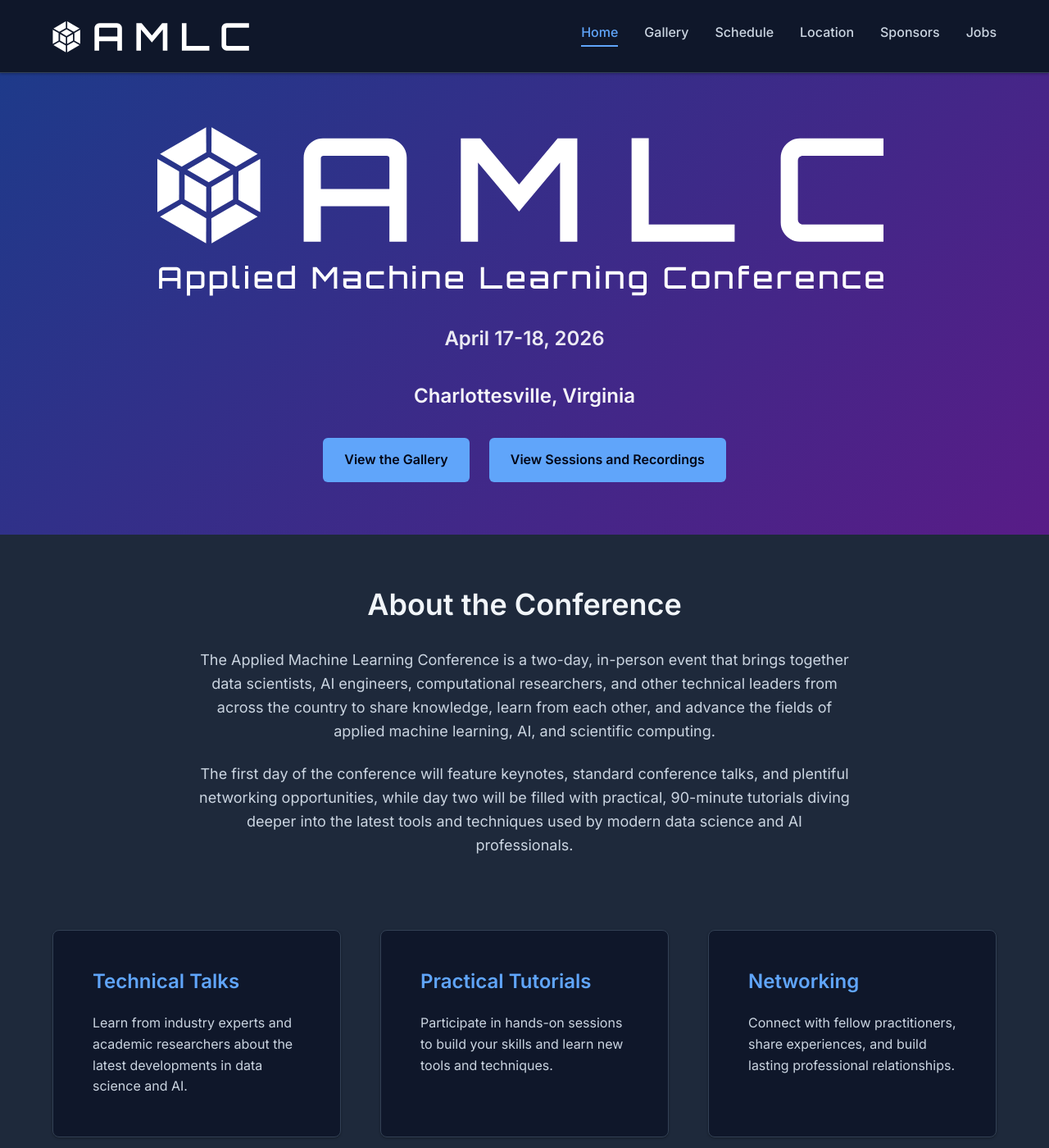
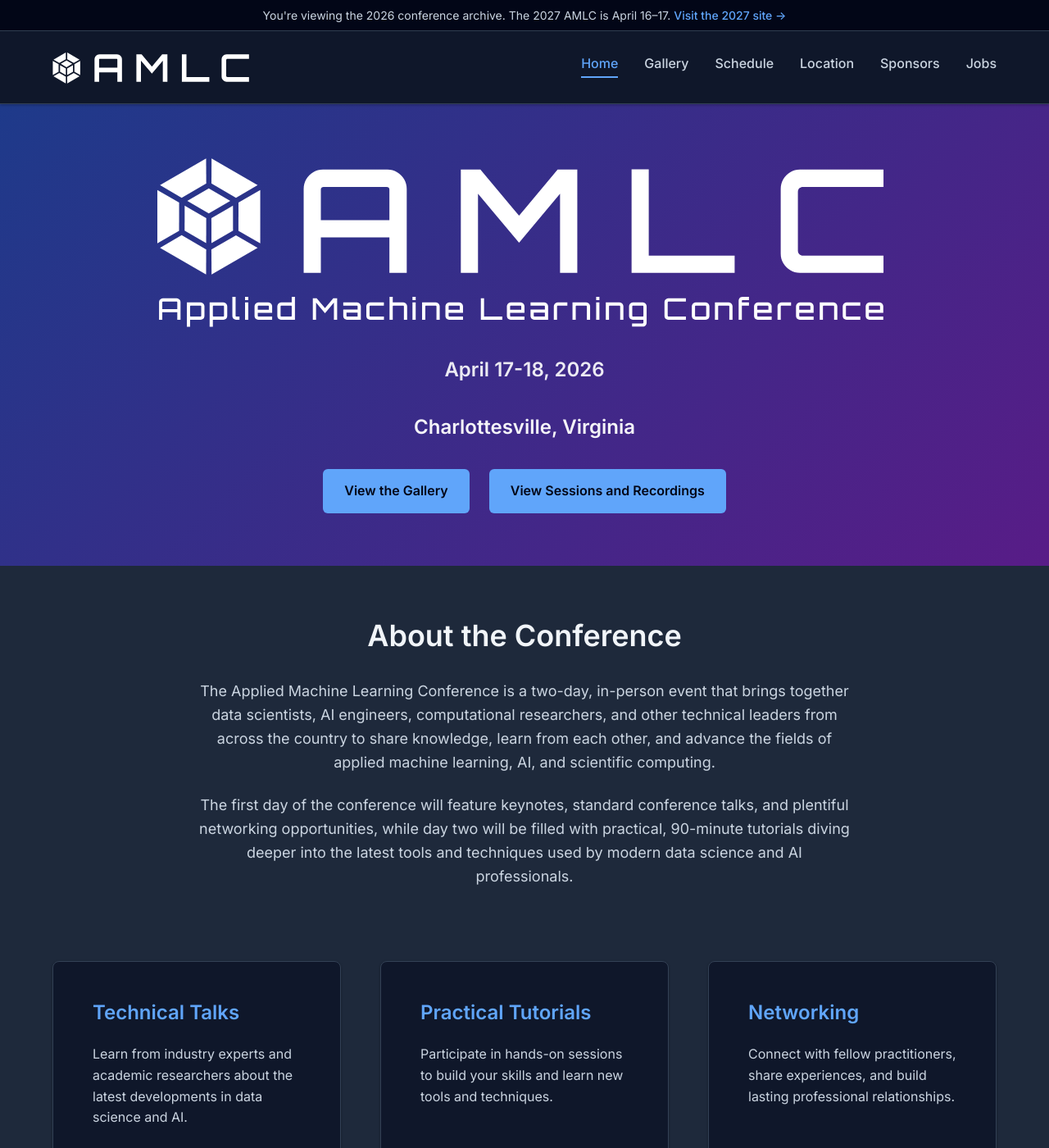
Before and after one commit to pwharrison/amlc-website, a Jekyll site: the page built from 2026/index.md, in a window 1280 px wide and 1400 px high. Shown: the whole window at 82% size. Built offline with Jekyll 4.4.1, drawn with Linux system fonts in a browser that asks for light colours; comment, search, counter and statistics services are not loaded.

Commit message:
add sticky archive banner to the 2026 site linking to 2027
Co-Authored-By: Claude Opus 5.5 <noreply@anthropic.com>

```diff
--- a/_config.yml
+++ b/_config.yml
@@ -24,6 +24,12 @@ description: >-
   The Applied Machine Learning Conference is a two-day, in-person event that brings together data scientists, AI engineers, computational researchers, and other technical leaders to share knowledge, learn from each other, and advance the fields of applied machine learning, AI, and scientific computing.
 social_description: A two-day conference bringing together data scientists, AI engineers, and ML practitioners in Charlottesville, VA. April 16-17, 2027.
 social_image: /assets/images/social-card-2027.png
+# The upcoming conference. Archive banners on past years' sites link here,
+# so update this once each year when the new site launches.
+current_conference:
+  year: 2027
+  dates: April 16–17
+  url: /2027/
 baseurl: ""
 url: "https://appliedml.us"
 
--- a/_includes/header-2026.html
+++ b/_includes/header-2026.html
@@ -1,3 +1,9 @@
+{% assign current = site.current_conference %}
+<div class="site-top">
+<div class="archive-banner" role="note">
+  <p>You're viewing the 2026 conference archive. <span class="archive-banner-next">The {{ current.year }} AMLC is {{ current.dates }}.</span> <a href="{{ current.url | relative_url }}">Visit the {{ current.year }} site&nbsp;&rarr;</a></p>
+</div>
+
 <header class="site-header">
   <div class="header-container">
     <div class="site-title">
@@ -24,6 +30,7 @@
     </nav>
   </div>
 </header>
+</div>
 
 <script>
   (function() {
--- a/_layouts/default.html
+++ b/_layouts/default.html
@@ -41,7 +41,7 @@
   </script>
 
   <script src="https://js.tito.io/v2" async></script>
-  <link rel="stylesheet" href="{{ '/assets/css/style.css?v=11' | relative_url }}">
+  <link rel="stylesheet" href="{{ '/assets/css/style.css?v=12' | relative_url }}">
   <link rel="preconnect" href="https://fonts.googleapis.com">
   <link rel="preconnect" href="https://fonts.gstatic.com" crossorigin>
   <link href="https://fonts.googleapis.com/css2?family=Inter:wght@300;400;500;600;700&display=swap" rel="stylesheet">
--- a/assets/css/style.css
+++ b/assets/css/style.css
@@ -138,6 +138,61 @@ strong {
     max-width: var(--container-max-width);
     margin: 0 auto;
     padding: 0 var(--spacing-md);
+}
+
+/* ===================================
+   Archive Banner (past years' sites)
+   =================================== */
+
+.archive-banner {
+    background-color: var(--bg-dark);
+    border-bottom: 1px solid var(--border-color);
+    color: var(--text-secondary);
+    font-size: 0.875rem;
+    line-height: 1.5;
+    text-align: center;
+    padding: var(--spacing-xs) var(--spacing-md);
+}
+
+/* Banner and header stick to the top together as one unit */
+.site-top {
+    position: sticky;
+    top: 0;
+    z-index: 1000;
+}
+
+.site-top .site-header {
+    position: static;
+}
+
+.archive-banner p {
+    margin: 0;
+}
+
+.archive-banner a {
+    color: var(--primary-color);
+    font-weight: 500;
+    text-decoration: none;
+    white-space: nowrap;
+}
+
+.archive-banner a:hover,
+.archive-banner a:focus-visible {
+    text-decoration: underline;
+}
+
+@media (max-width: 600px) {
+    .archive-banner-next {
+        display: none;
+    }
+}
+
+/* Hide the banner while the full-screen mobile menu is open, so the header
+   (and its close button) sits at the top where the menu expects it */
+@media (max-width: 768px) {
+    body.nav-open .archive-banner {
+        display: none;
+    }
 }
 
 /* ===================================
```
